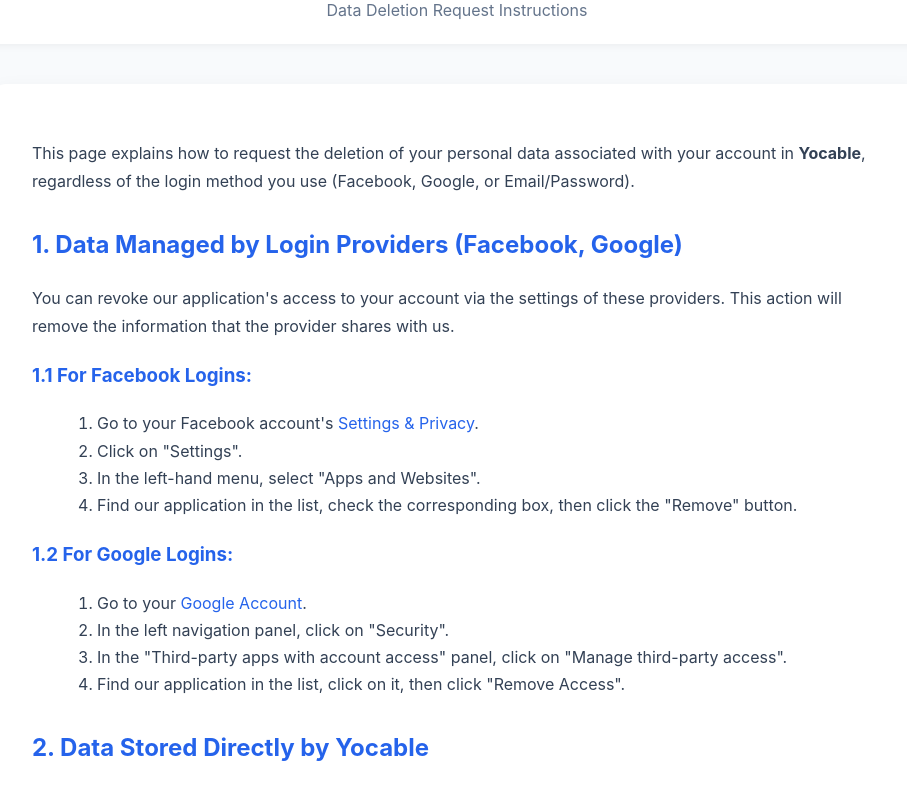
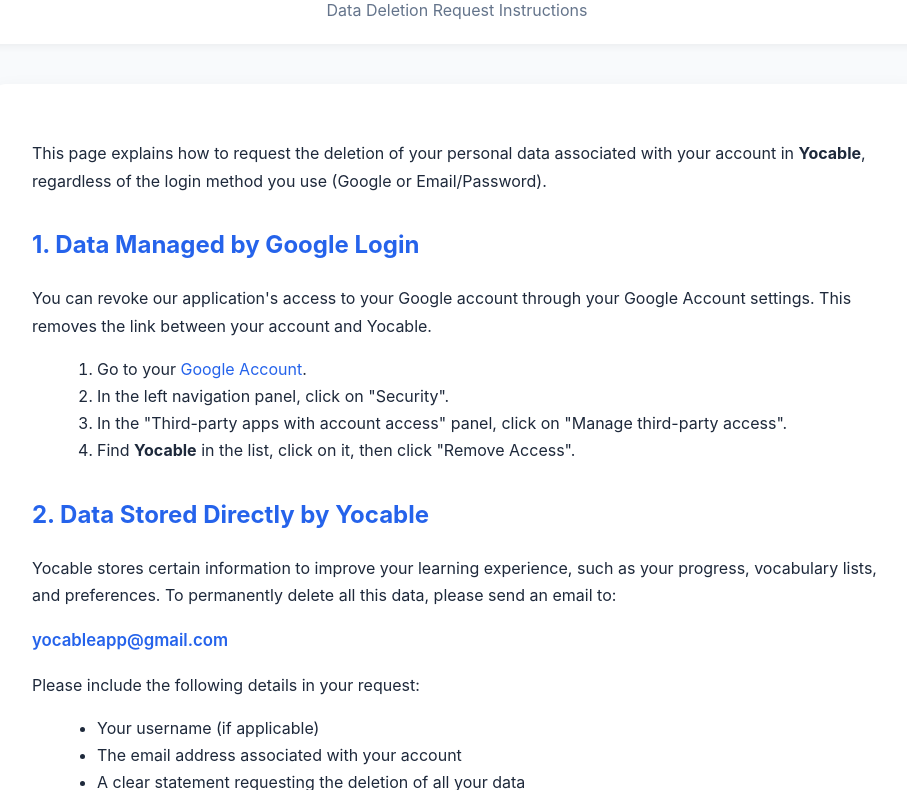
Before and after one commit to yocableapp/yocableapp.github.io, a plain HTML site: page data-deletion-instructions.html in a window 1280 px wide. Shown: the part 205-995 px from the top of the page, without its empty margins (183-1090 px from the left). Drawn offline with Linux system fonts and the light colour scheme.

Commit message:
Update data-deletion-instructions.html

```diff
--- a/data-deletion-instructions.html
+++ b/data-deletion-instructions.html
@@ -5,20 +5,44 @@
     <meta name="viewport" content="width=device-width, initial-scale=1.0">
     <title>Data Deletion Instructions - Yocable</title>
     <style>
+        :root {
+            --bg-color: #f8fafc;
+            --text-color: #1e293b;
+            --card-bg: #fff;
+            --primary: #2563eb;
+            --accent: #dc2626;
+            --muted: #64748b;
+            --shadow: rgba(0, 0, 0, 0.06);
+        }
+
+        @media (prefers-color-scheme: dark) {
+            :root {
+                --bg-color: #0f172a;
+                --text-color: #e2e8f0;
+                --card-bg: #1e293b;
+                --primary: #60a5fa;
+                --accent: #f87171;
+                --muted: #94a3b8;
+                --shadow: rgba(0, 0, 0, 0.4);
+            }
+        }
+
         body {
             font-family: 'Inter', Arial, sans-serif;
             line-height: 1.7;
             margin: 0;
             padding: 0;
-            background-color: #f8fafc;
-            color: #1e293b;
+            background-color: var(--bg-color);
+            color: var(--text-color);
+            transition: background 0.3s, color 0.3s;
         }
 
         header {
             text-align: center;
-            background: #fff;
+            background: var(--card-bg);
             padding: 40px 20px 20px;
-            box-shadow: 0 2px 8px rgba(0, 0, 0, 0.05);
+            box-shadow: 0 2px 8px var(--shadow);
+            transition: background 0.3s, box-shadow 0.3s;
         }
 
         header img {
@@ -31,11 +55,10 @@
         header h1 {
             margin: 10px 0 5px;
             font-size: 1.8rem;
-            color: #0f172a;
         }
 
         header p {
-            color: #64748b;
+            color: var(--muted);
             font-size: 1rem;
             margin: 0;
         }
@@ -43,14 +66,15 @@
         .container {
             max-width: 850px;
             margin: 40px auto;
-            background: #fff;
+            background: var(--card-bg);
             padding: 40px;
             border-radius: 14px;
-            box-shadow: 0 6px 20px rgba(0, 0, 0, 0.06);
+            box-shadow: 0 6px 20px var(--shadow);
+            transition: background 0.3s, box-shadow 0.3s;
         }
 
         h2, h3 {
-            color: #2563eb;
+            color: var(--primary);
             margin-top: 30px;
         }
 
@@ -60,7 +84,7 @@
 
         p, li {
             font-size: 1rem;
-            color: #334155;
+            color: var(--text-color);
         }
 
         ol, ul {
@@ -68,7 +92,7 @@
         }
 
         a {
-            color: #2563eb;
+            color: var(--primary);
             text-decoration: none;
         }
 
@@ -78,15 +102,19 @@
 
         .email-address {
             font-weight: 600;
-            color: #dc2626;
+            color: var(--accent);
             font-size: 1.05rem;
         }
 
         footer {
             text-align: center;
             font-size: 0.9rem;
-            color: #94a3b8;
+            color: var(--muted);
             margin: 40px 0;
+        }
+
+        footer a {
+            color: var(--primary);
         }
     </style>
 </head>
@@ -98,29 +126,21 @@
     </header>
 
     <div class="container">
-        <p>This page explains how to request the deletion of your personal data associated with your account in <strong>Yocable</strong>, regardless of the login method you use (Facebook, Google, or Email/Password).</p>
+        <p>This page explains how to request the deletion of your personal data associated with your account in <strong>Yocable</strong>, regardless of the login method you use (Google or Email/Password).</p>
 
-        <h2>1. Data Managed by Login Providers (Facebook, Google)</h2>
-        <p>You can revoke our application's access to your account via the settings of these providers. This action will remove the information that the provider shares with us.</p>
+        <h2>1. Data Managed by Google Login</h2>
+        <p>You can revoke our application's access to your Google account through your Google Account settings. This removes the link between your account and Yocable.</p>
 
-        <h3>1.1 For Facebook Logins:</h3>
-        <ol>
-            <li>Go to your Facebook account's <a href="https://www.facebook.com/settings?tab=privacy">Settings & Privacy</a>.</li>
-            <li>Click on "Settings".</li>
-            <li>In the left-hand menu, select "Apps and Websites".</li>
-            <li>Find our application in the list, check the corresponding box, then click the "Remove" button.</li>
-        </ol>
-
-        <h3>1.2 For Google Logins:</h3>
         <ol>
             <li>Go to your <a href="https://myaccount.google.com/">Google Account</a>.</li>
             <li>In the left navigation panel, click on "Security".</li>
             <li>In the "Third-party apps with account access" panel, click on "Manage third-party access".</li>
-            <li>Find our application in the list, click on it, then click "Remove Access".</li>
+            <li>Find <strong>Yocable</strong> in the list, click on it, then click "Remove Access".</li>
         </ol>
 
         <h2>2. Data Stored Directly by Yocable</h2>
-        <p>Yocable stores data related to your learning progress, custom vocabulary lists, and preferences to enhance your experience. To request the complete deletion of this data, please email us at:</p>
+        <p>Yocable stores certain information to improve your learning experience, such as your progress, vocabulary lists, and preferences.
+        To permanently delete all this data, please send an email to:</p>
 
         <p class="email-address"><a href="mailto:yocableapp@gmail.com">yocableapp@gmail.com</a></p>
 
@@ -128,10 +148,10 @@
         <ul>
             <li>Your username (if applicable)</li>
             <li>The email address associated with your account</li>
-            <li>A clear statement requesting deletion of your data</li>
+            <li>A clear statement requesting the deletion of all your data</li>
         </ul>
 
-        <p>We will confirm receipt and process your request within 30 days, following data protection regulations.</p>
+        <p>We will confirm receipt and process your request within 30 days, in accordance with data protection regulations.</p>
 
         <p>For more information, please visit our <a href="https://yocableapp.github.io/privacy-policy.html">Privacy Policy</a>.</p>
     </div>
```
